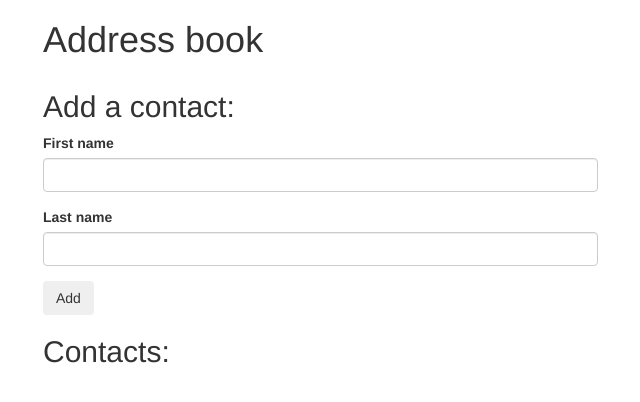
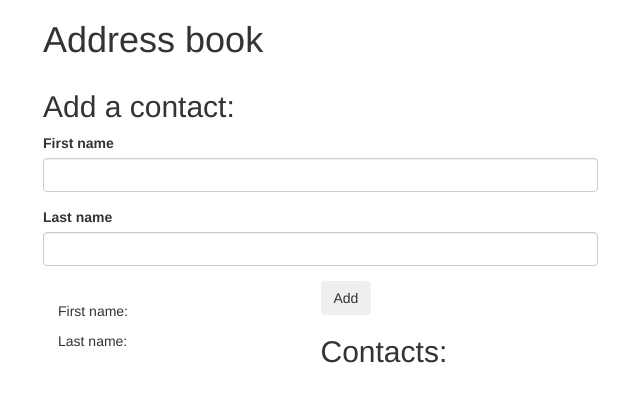
Before and after one commit to IKERRIZ/Addres-Book, a plain HTML site: page address-book.html in a window 1280 px wide. Shown: the whole page, without its empty margins (27-667 px from the left). Drawn offline with Linux system fonts and the light colour scheme.

Commit message:
Add second column

```diff
--- a/address-book.html
+++ b/address-book.html
@@ -22,6 +22,15 @@
               <label for="new-last-name">Last name</label>
               <input type="text" class="form-control" id="new-last-name">
             </div>
+            <div class="col-md-6">
+                <div id="show-contact">
+                  <h2></h2>
+
+                  <p>First name: <span class="first-name"></span></p>
+                  <p>Last name: <span class="last-name"></span></p>
+                </div>
+              </div>
+
 
             <button type="submit" class="btn">Add</button>
           </form>
```
